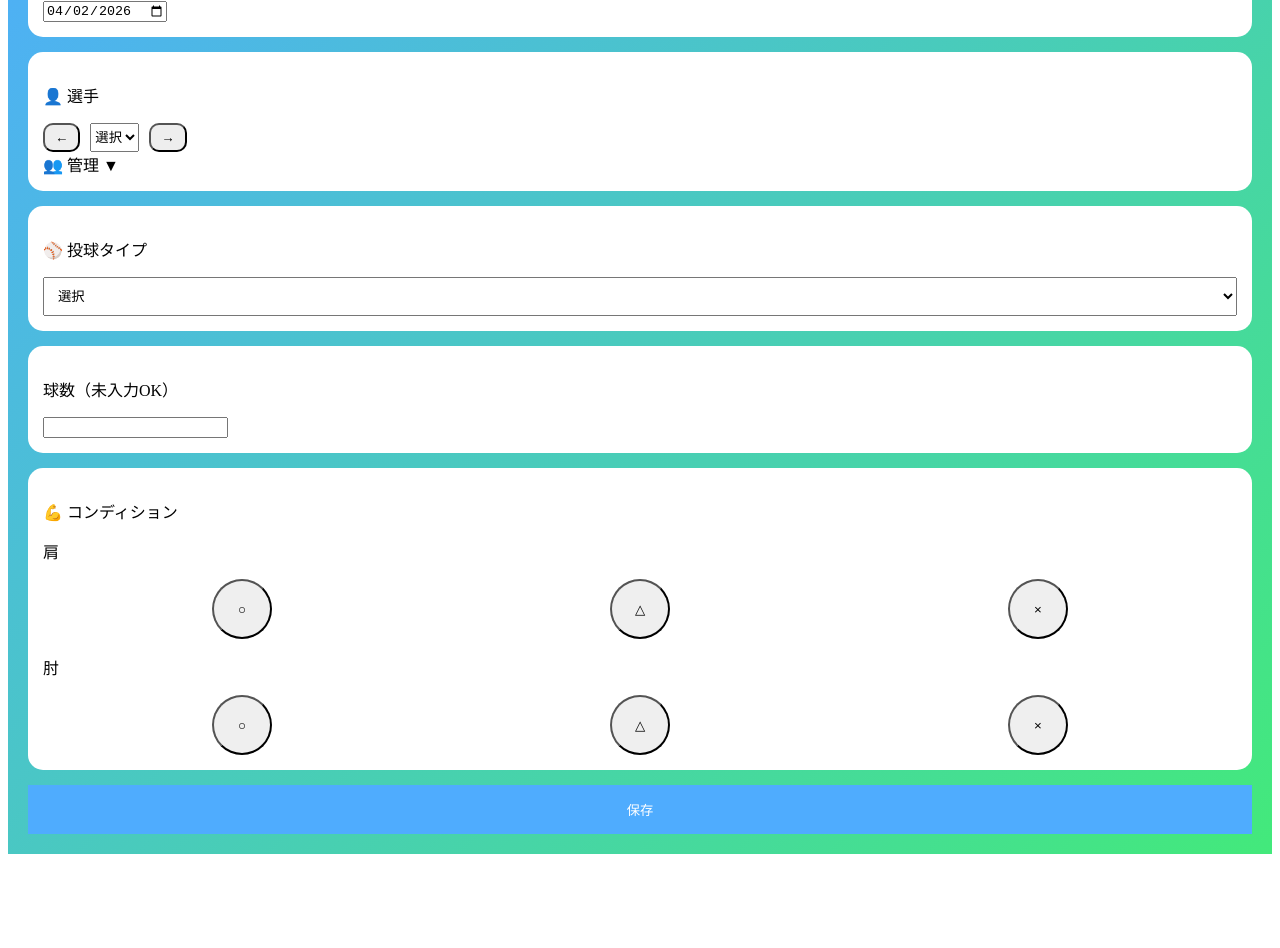
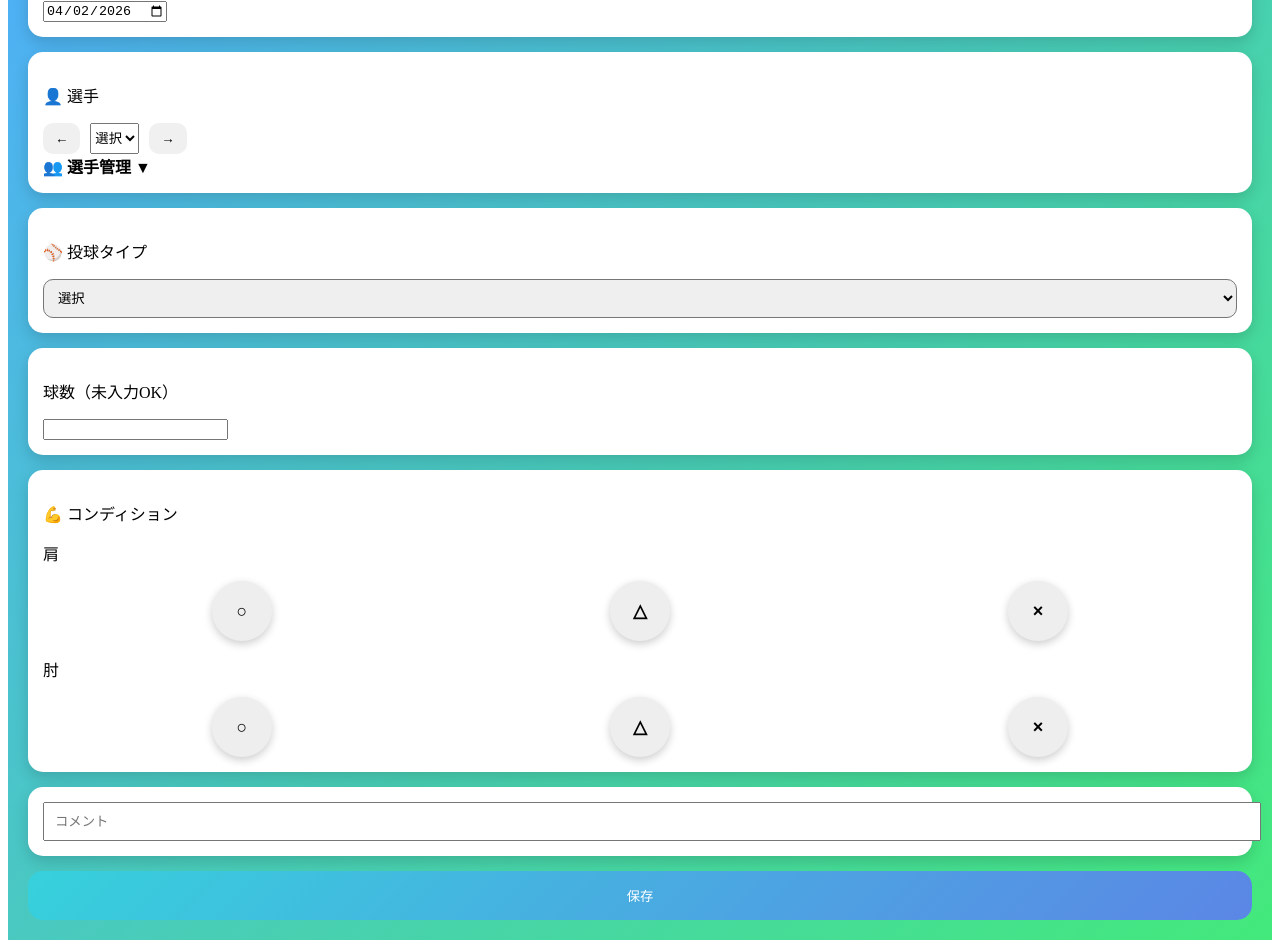
Before and after one commit to t18167647-web/-, a Next.js app: page /input in a window 1280 px wide. Shown: the part 187-1135 px from the top of the page. Before the commit the page ends 1049 px from the top, so only its background shows below. Built offline with nearby package versions, Linux system fonts and the light colour scheme.

Commit message:
入力ページ改善：肩肘の色表示UI調整操作性向上

```diff
--- a/app/input/page.jsx
+++ b/app/input/page.jsx
@@ -67,6 +67,7 @@ export default function InputPage() {
 
     const existing = JSON.parse(localStorage.getItem("items")) || [];
     localStorage.setItem("items", JSON.stringify([...existing, newItem]));
+
     alert("保存成功！");
   };
 
@@ -78,24 +79,30 @@ export default function InputPage() {
 
       <h1>✏️ 入力</h1>
 
+      {/* 日付 */}
       <div style={card}>
         <p>📅 日付</p>
         <input type="date" value={date} onChange={(e)=>setDate(e.target.value)} />
       </div>
 
+      {/* 選手 */}
       <div style={card}>
         <p>👤 選手</p>
+
         <div style={row}>
-          <button onClick={()=>changePlayer("prev")} style={arrowBtn} onMouseDown={press} onMouseUp={release} onMouseLeave={release}>←</button>
+          <button style={arrowBtn} onClick={()=>changePlayer("prev")} onMouseDown={press} onMouseUp={release} onMouseLeave={release}>←</button>
+
           <select value={player} onChange={(e)=>setPlayer(e.target.value)}>
             <option value="">選択</option>
             {players.map(p=><option key={p}>{p}</option>)}
           </select>
-          <button onClick={()=>changePlayer("next")} style={arrowBtn} onMouseDown={press} onMouseUp={release} onMouseLeave={release}>→</button>
+
+          <button style={arrowBtn} onClick={()=>changePlayer("next")} onMouseDown={press} onMouseUp={release} onMouseLeave={release}>→</button>
         </div>
 
+        {/* 管理 */}
         <div onClick={()=>setShowManage(!showManage)} style={toggleHeader}>
-          👥 管理 {showManage ? "▲" : "▼"}
+          👥 選手管理 {showManage ? "▲" : "▼"}
         </div>
 
         {showManage && (
@@ -104,6 +111,7 @@ export default function InputPage() {
               <input value={newPlayer} onChange={(e)=>setNewPlayer(e.target.value)} style={inputSmall}/>
               <button onClick={addPlayer}>追加</button>
             </div>
+
             {players.map(p=>(
               <div key={p} style={playerRow}>
                 {p}
@@ -114,6 +122,7 @@ export default function InputPage() {
         )}
       </div>
 
+      {/* 投球タイプ */}
       <div style={card}>
         <p>⚾ 投球タイプ</p>
         <select value={type} onChange={(e)=>setType(e.target.value)} style={selectStyle}>
@@ -124,27 +133,67 @@ export default function InputPage() {
         </select>
       </div>
 
+      {/* 球数 */}
       <div style={card}>
         <p>球数（未入力OK）</p>
         <input type="number" value={count} onChange={(e)=>setCount(e.target.value)} />
       </div>
 
+      {/* コンディション */}
       <div style={card}>
         <p>💪 コンディション</p>
 
         <p>肩</p>
         <div style={btnGroup}>
           {["○","△","×"].map(v=>(
-            <button key={v} onClick={()=>setShoulder(v)} style={circleBtn}>{v}</button>
+            <button
+              key={v}
+              onClick={()=>setShoulder(v)}
+              style={{
+                ...circleBtn,
+                background: shoulder===v ? (v==="○"?"#4facfe":v==="△"?"#f9c74f":"#f94144") : "#eee",
+                color: shoulder===v ? "white":"black",
+                transform: shoulder===v ? "scale(1.1)" : "scale(1)"
+              }}
+              onMouseDown={press}
+              onMouseUp={release}
+              onMouseLeave={release}
+            >
+              {v}
+            </button>
           ))}
         </div>
 
         <p>肘</p>
         <div style={btnGroup}>
           {["○","△","×"].map(v=>(
-            <button key={v} onClick={()=>setElbow(v)} style={circleBtn}>{v}</button>
+            <button
+              key={v}
+              onClick={()=>setElbow(v)}
+              style={{
+                ...circleBtn,
+                background: elbow===v ? (v==="○"?"#4facfe":v==="△"?"#f9c74f":"#f94144") : "#eee",
+                color: elbow===v ? "white":"black",
+                transform: elbow===v ? "scale(1.1)" : "scale(1)"
+              }}
+              onMouseDown={press}
+              onMouseUp={release}
+              onMouseLeave={release}
+            >
+              {v}
+            </button>
           ))}
         </div>
+      </div>
+
+      {/* コメント */}
+      <div style={card}>
+        <input
+          value={initialComment}
+          onChange={(e)=>setInitialComment(e.target.value)}
+          placeholder="コメント"
+          style={{width:"100%",padding:10}}
+        />
       </div>
 
       <button style={saveBtn} onClick={handleSubmit}>保存</button>
@@ -152,15 +201,16 @@ export default function InputPage() {
   );
 }
 
+/* スタイル */
 const page={padding:20,minHeight:"100vh",background:"linear-gradient(135deg,#4facfe,#43e97b)"};
-const card={background:"white",padding:15,marginBottom:15,borderRadius:15};
-const saveBtn={padding:15,width:"100%",background:"#4facfe",color:"white",border:"none"};
+const card={background:"white",padding:15,marginBottom:15,borderRadius:15,boxShadow:"0 6px 15px rgba(0,0,0,0.15)"};
+const saveBtn={padding:15,width:"100%",background:"linear-gradient(135deg,#36d1dc,#5b86e5)",color:"white",border:"none",borderRadius:15};
 const homeBtn={position:"fixed",top:15,left:15};
 const row={display:"flex",gap:10};
-const arrowBtn={background:"#eee",borderRadius:10,padding:"5px 10px"};
-const toggleHeader={cursor:"pointer"};
+const arrowBtn={background:"#f0f0f0",border:"none",borderRadius:10,padding:"8px 12px"};
+const toggleHeader={cursor:"pointer",fontWeight:"bold"};
 const inputSmall={flex:1};
 const playerRow={display:"flex",justifyContent:"space-between"};
-const selectStyle={width:"100%",padding:10};
+const selectStyle={width:"100%",padding:10,borderRadius:10};
 const btnGroup={display:"flex",justifyContent:"space-around"};
-const circleBtn={width:60,height:60,borderRadius:"50%"};
+const circleBtn={width:60,height:60,borderRadius:"50%",border:"none",fontSize:18,fontWeight:"bold",boxShadow:"0 3px 8px rgba(0,0,0,0.2)",transition:"all 0.1s"};
```
